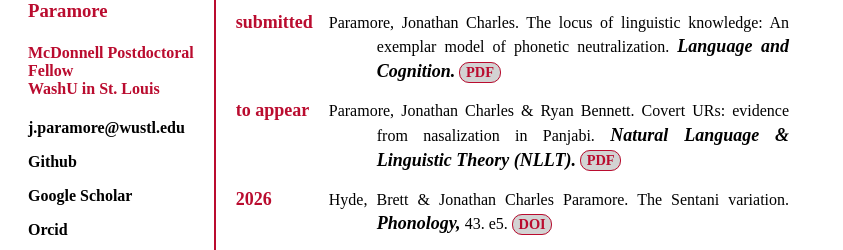
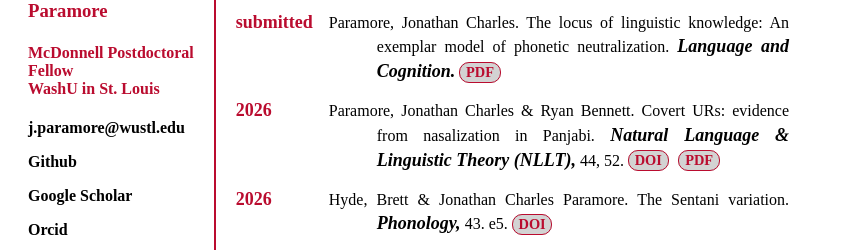
Before and after one commit to joncparamore/my-website, a plain HTML site: page Publications.html in a window 1280 px wide. Shown: the part 198-448 px from the top of the page, 0-843 px from the left. Drawn offline with Linux system fonts and the light colour scheme.

Commit message:
updating NLLT publication

```diff
--- a/Publications.html
+++ b/Publications.html
@@ -40,11 +40,13 @@
                                 </div>
                                 <!-- Entry 4 -->
                                 <div class="pub-entry">
-                                    <div class="pub-status">to appear </div>
+                                    <div class="pub-status">2026</div>
                                     <div class="pub-details">
                                         <span class="pub-authors">Paramore, Jonathan Charles & Ryan Bennett.</span>
                                         Covert URs: evidence from nasalization in Panjabi.
-                                        <span class="pub-journal">Natural Language & Linguistic Theory (NLLT).</span>
+                                        <span class="pub-journal">Natural Language & Linguistic Theory (NLLT),</span>
+                                        <span class = "pub-info"> 44, 52.</span>
+                                        <a class="btn"   href="https://doi.org/10.1007/s11049-026-09737-0"   target="_blank">DOI</a>
                                         <a class="btn"   href="Papers/Covert_URs.pdf"   target="_blank">PDF</a>
                                     </div>
                                 </div>
```
